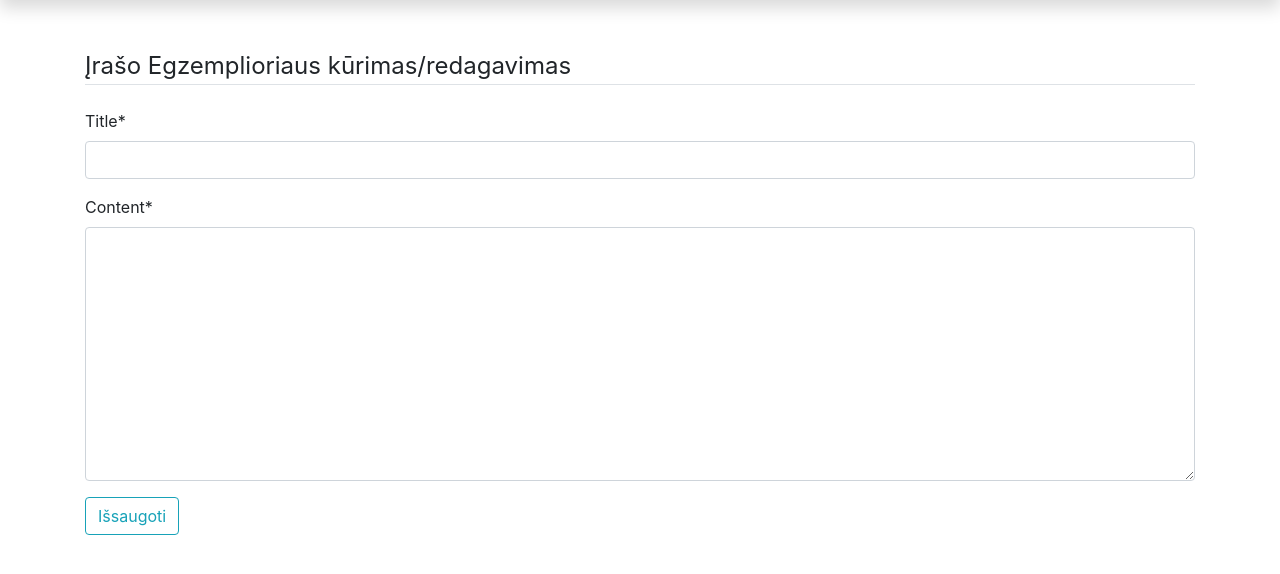
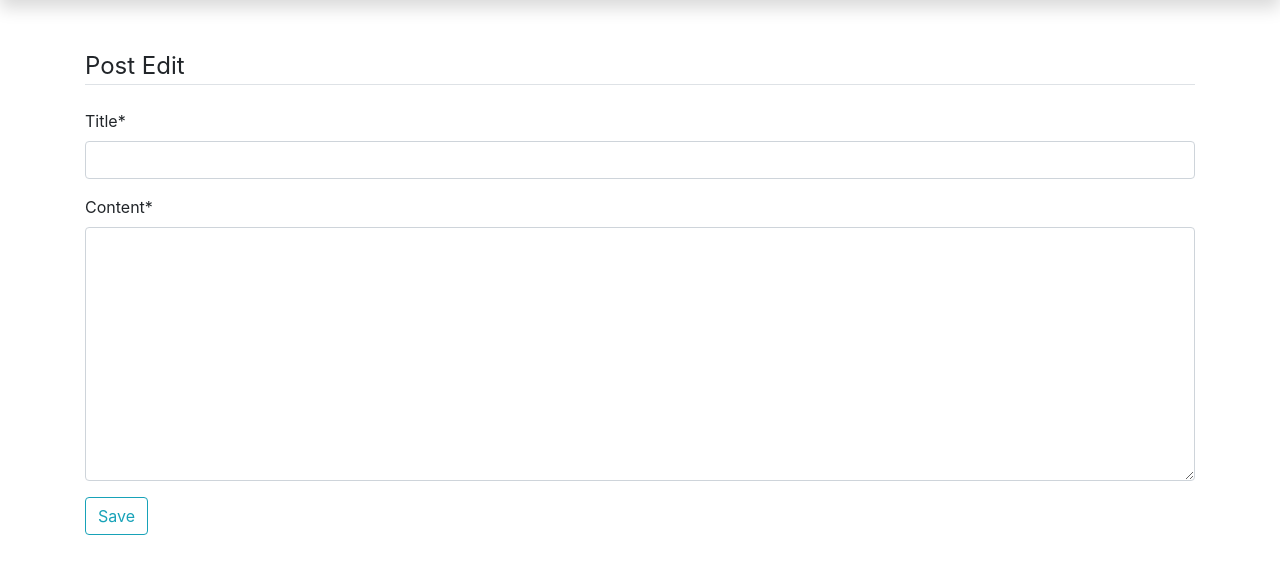
Before and after one commit to DonatasNoreika/myblog_202401, a Django app: page /posts/new in a window 1280 px wide. Shown: the part 60-634 px from the top of the page. Run offline with Django 5.2, Linux system fonts and the light colour scheme; the visitor is signed in with stand-in values (Sample User, id 1); some libraries are stand-ins or nearby versions.

Commit message:
Išverstas search.html, post_form.html, comment_form.html į LT

```diff
--- a/mysite/myblog/templates/post_form.html
+++ b/mysite/myblog/templates/post_form.html
@@ -1,15 +1,16 @@
 {% extends "base.html" %}
-{% block "title" %}Įrašo kūrimas/redagavimas{% endblock%}
+{% load i18n %}
+{% block "title" %}{% trans "Post Edit" %}{% endblock%}
 
 {% block "content" %}
 <div class="content-section">
     <form method="POST">
     {% csrf_token %}
     {% load crispy_forms_tags %}
-        <legend class="border-bottom mb-4">Įrašo Egzemplioriaus kūrimas/redagavimas</legend>
+        <legend class="border-bottom mb-4">{% trans "Post Edit" %}</legend>
         {{ form|crispy }}
         <div class="form-group">
-            <button class="btn btn-outline-info" type="submit">Išsaugoti</button>
+            <button class="btn btn-outline-info" type="submit">{% trans "Save" %}</button>
         </div>
     </form>
 </div>
--- a/mysite/myblog/templates/posts.html
+++ b/mysite/myblog/templates/posts.html
@@ -1,8 +1,8 @@
 {% extends 'base.html' %}
-{% block "title" %}Įrašai{% endblock %}
+{% load i18n %}
+{% block "title" %}{% trans "Posts" %}{% endblock %}
 
 {% block "content" %}
-{% load i18n %}
 {% for post in posts %}
 <article class="media content-section">
     <div class="media-body">
```
Also changed, not shown: mysite/myblog/templates/comment_form.html (+4 -3 lines), mysite/myblog/templates/search.html (+4 -3 lines), mysite/myblog/locale/lt/LC_MESSAGES/django.po, 1 other file.
